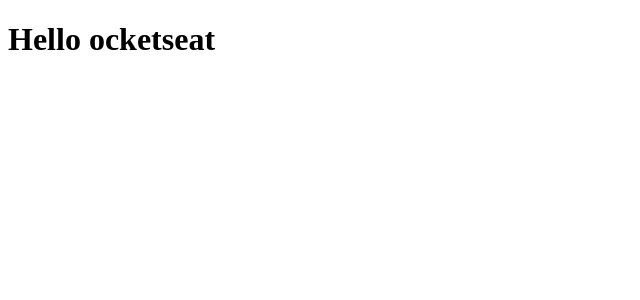
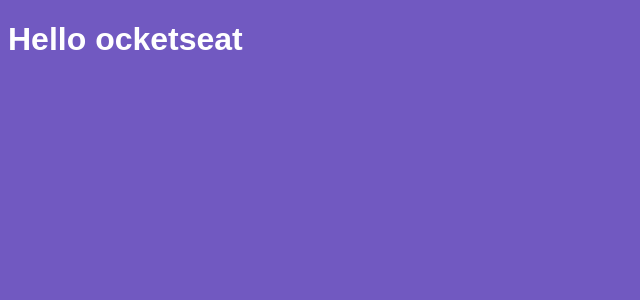
Before and after one commit to ErikGMatos/bootcamp-react, a React app: page / in a window 1280 px wide. Shown: the top 300 px of the page, without its empty margins (0-640 px from the left). Built offline with nearby package versions, Linux system fonts and the light colour scheme.

Commit message:
Importando CSS

```diff
--- a/package.json
+++ b/package.json
@@ -19,7 +19,9 @@
   },
   "dependencies": {
     "babel-loader": "^8.0.6",
+    "css-loader": "^3.2.0",
     "react": "^16.9.0",
-    "react-dom": "^16.9.0"
+    "react-dom": "^16.9.0",
+    "style-loader": "^1.0.0"
   }
 }
--- /dev/null
+++ b/src/App.css
@@ -0,0 +1,5 @@
+body {
+  background: #7159c1;
+  color:#fff;
+  font-family: Arial, Helvetica, sans-serif;
+}
--- a/src/App.js
+++ b/src/App.js
@@ -1,4 +1,6 @@
 import React from "react";
+
+import './App.css';
 
 function App() {
   return <h1>Hello ocketseat</h1>;
--- a/webpack.config.js
+++ b/webpack.config.js
@@ -17,6 +17,10 @@
         use: {
           loader: "babel-loader"
         }
+      },
+      {
+        test: /\.css$/,
+        use: [{ loader: "style-loader" }, { loader: "css-loader" }]
       }
     ]
   }
```
Also changed, not shown: 1 other file (tests, documents, lock files or other folders).
